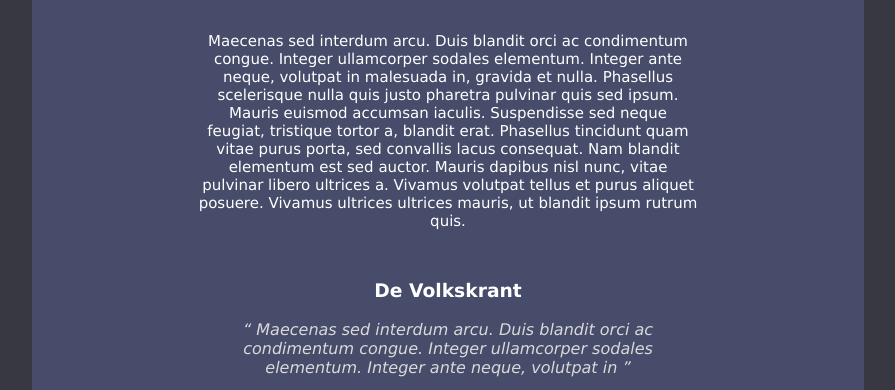
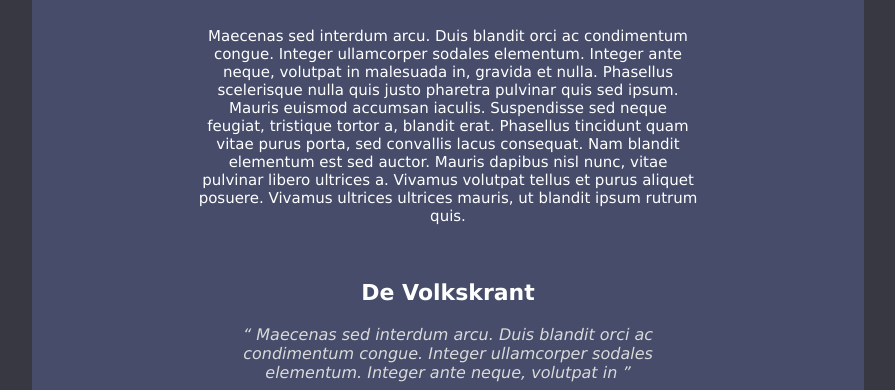
Before and after one commit to Felixbuenen/webtech-P1, a plain HTML site: page index.html in a window 1280 px wide. Shown: the part 562-952 px from the top of the page, without its empty margins (192-1087 px from the left). Drawn offline with Linux system fonts and the light colour scheme.

Commit message:
more generalized styling in CSS

```diff
--- a/styles/style.css
+++ b/styles/style.css
@@ -86,29 +86,36 @@ footer p {
 }
 
 .content h2 {
-  margin: 0;
+  margin-top: 0;
+  margin-bottom: 10px;
   padding: 0;
   color: rgba(241, 227, 95, 0.89);
   font-size: 40px;
 }
 
+.content h3 {
+  font-size: 22px;
+  color: white;
+  margin-top: 35px;
+  margin-bottom: 0;
+}
+
 .content p {
   color: white;
-  padding: 20px 0;
+  padding: 20px 0px;
   font-size: 15px;
+  margin: 0;
 }
 
 .book-review {
- padding-bottom: 40px;
-}
-
-.book-review h3 {
-  color: white;
+ padding-bottom: 10px;
 }
 
 .book-review q {
+  padding: 20px 0px;
   font-style: italic;
   color: #dadada;
+  display: block;
 }
 
 .fun-fact-table {
```
Also changed, not shown: film.html (+8 -1 lines).
